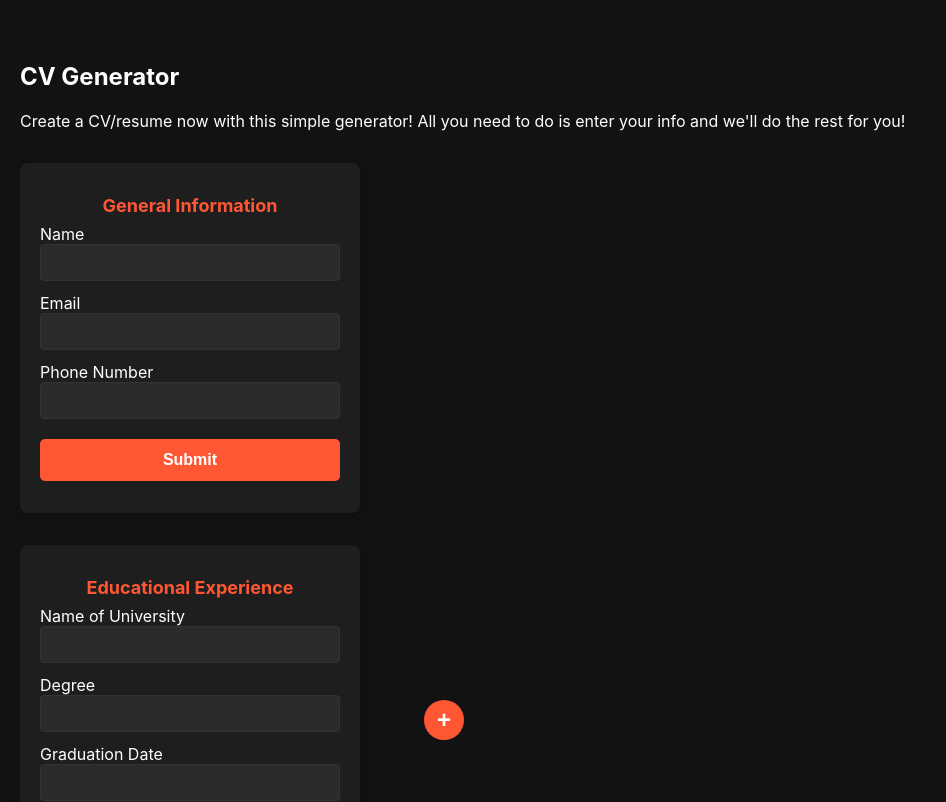
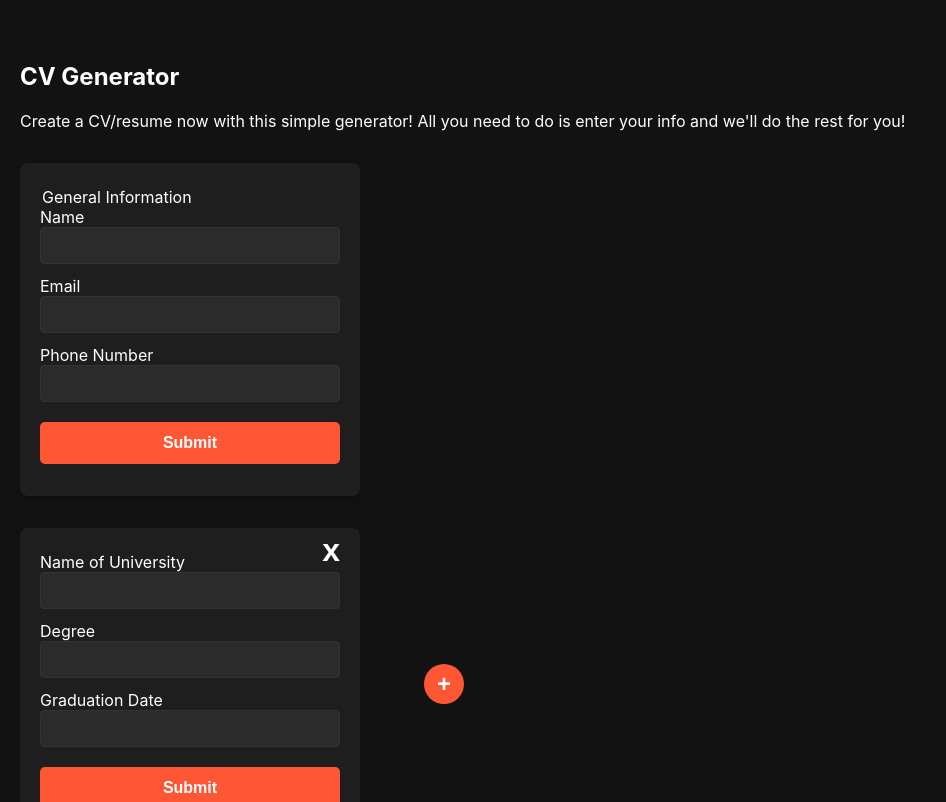
Before and after one commit to tcollm/cv-app, a React (Vite) app: page / in a window 1280 px wide. Shown: the top 802 px of the page, without its empty margins (0-946 px from the left). Built offline with nearby package versions, Linux system fonts and the light colour scheme.

Commit message:
feat: add delete buttons to experience and education forms
- Add styling to them.
- No functionality for them yet.

```diff
--- a/src/EducationForm/index.jsx
+++ b/src/EducationForm/index.jsx
@@ -2,7 +2,7 @@ function EducationForm() {
   return (
     <div id="edu-info">
       <form action="">
-        <legend>Educational Experience</legend>
+        <button id="delete">x</button>
         <label htmlFor="school">Name of University</label>
         <input type="text" id="school" required />
         <label htmlFor="degree">Degree</label>
--- a/src/ExperienceForm/index.jsx
+++ b/src/ExperienceForm/index.jsx
@@ -10,7 +10,7 @@ function ExperienceForm() {
   return (
     <div id="ex-info">
       <form action="">
-        <legend>Practical Experience</legend>
+        <button id="delete">x</button>
         <label htmlFor="company">Name of Company</label>
         <input type="text" id="company" required />
         <label htmlFor="title">Position Title</label>
--- a/src/index.css
+++ b/src/index.css
@@ -25,15 +25,16 @@ form {
   background-color: #1e1e1e;
   border-radius: 8px;
   box-shadow: 0 4px 8px rgba(0, 0, 0, 0.2);
+  position: relative;
 }
-
+/*
 legend {
   padding: 8px 0px;
   color: #ff5733;
-  font-size: 18px;
+  font-size: 1.125rem;
   font-weight: bold;
   text-align: center;
-}
+} */
 
 input {
   margin-bottom: 12px;
@@ -57,7 +58,7 @@ button {
   border: none;
   border-radius: 5px;
   cursor: pointer;
-  font-size: 16px;
+  font-size: 1rem;
   font-weight: bold;
   transition: background-color 0.3s ease, transform 0.2s ease;
 }
@@ -83,8 +84,23 @@ button:focus {
   display: flex;
   justify-content: center;
   align-items: center;
-  font-size: 24px;
+  font-size: 1.5rem;
   padding: 0;
   margin: 0;
   margin-left: 32px;
 }
+
+#delete {
+  position: absolute;
+  top: -16px;
+  right: 8px;
+  font-size: 2rem;
+  color: white;
+  background: none;
+  border: none;
+  cursor: pointer;
+}
+
+#delete:hover {
+  color: #e74c3c;
+}
```
